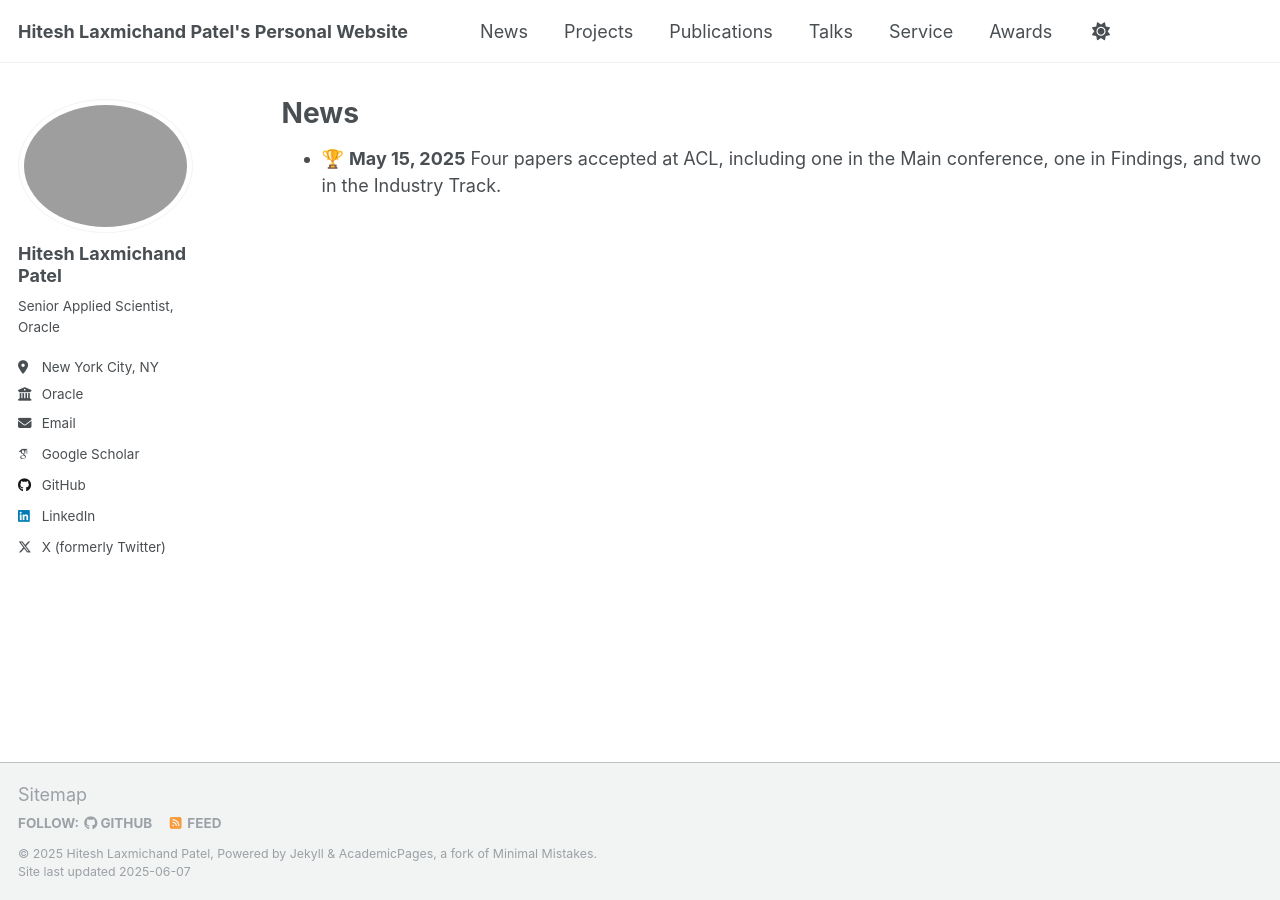
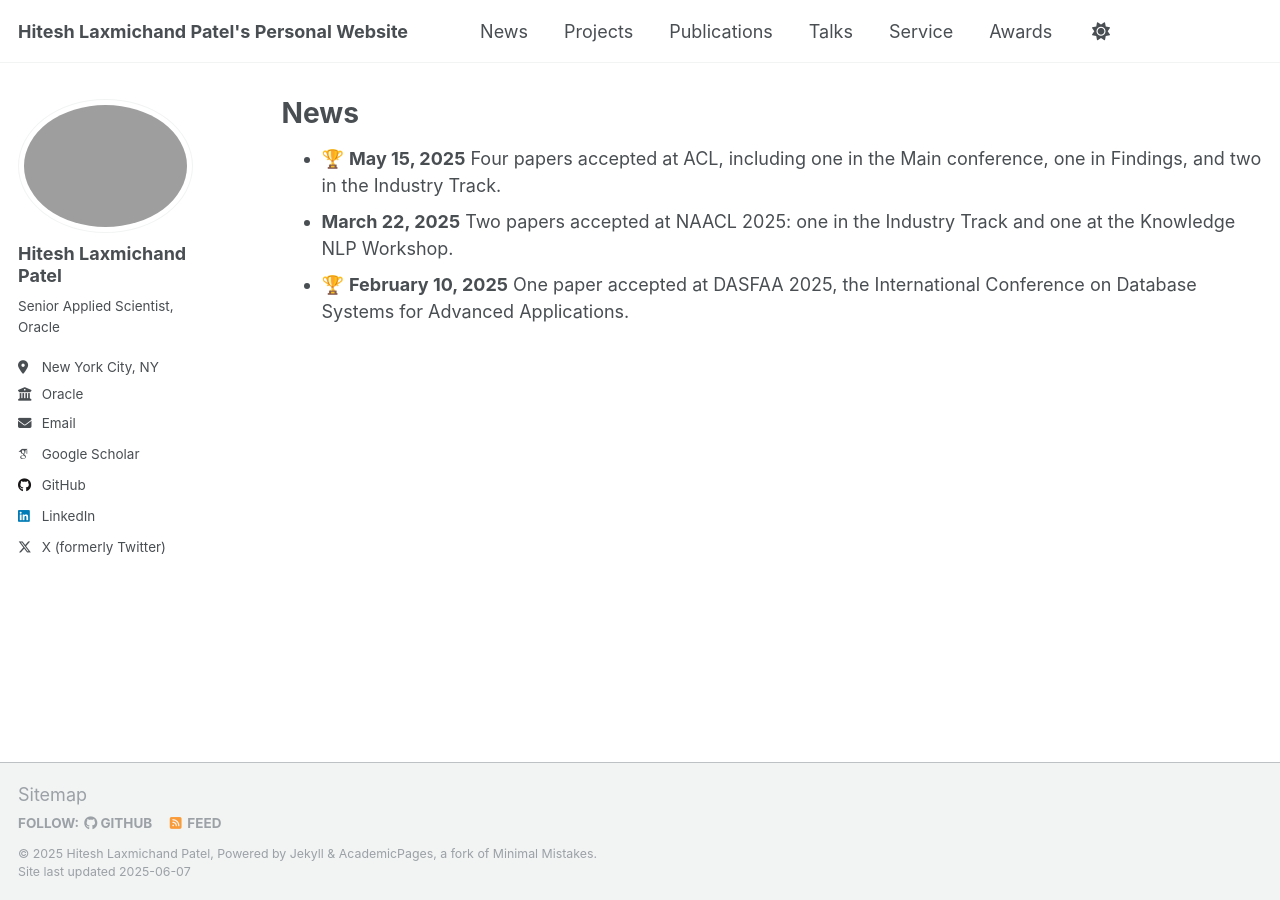
Before and after one commit to HITESHLPATEL/hiteshlpatel.github.io, a Jekyll site: the page built from _pages/news.md, in a window 1280 px wide. Built offline with Jekyll 4.4.1, drawn with Linux system fonts in a browser that asks for light colours; some web fonts are replaced.

Commit message:
Update news.md

```diff
--- a/_pages/news.md
+++ b/_pages/news.md
@@ -5,3 +5,5 @@ permalink: /news/
 author_profile: true
 ---
 - 🏆 __May 15, 2025__ Four papers accepted at ACL, including one in the Main conference, one in Findings, and two in the Industry Track.
+- __March 22, 2025__ Two papers accepted at NAACL 2025: one in the Industry Track and one at the Knowledge NLP Workshop.
+- 🏆 __February 10, 2025__ One paper accepted at DASFAA 2025, the International Conference on Database Systems for Advanced Applications.
```
